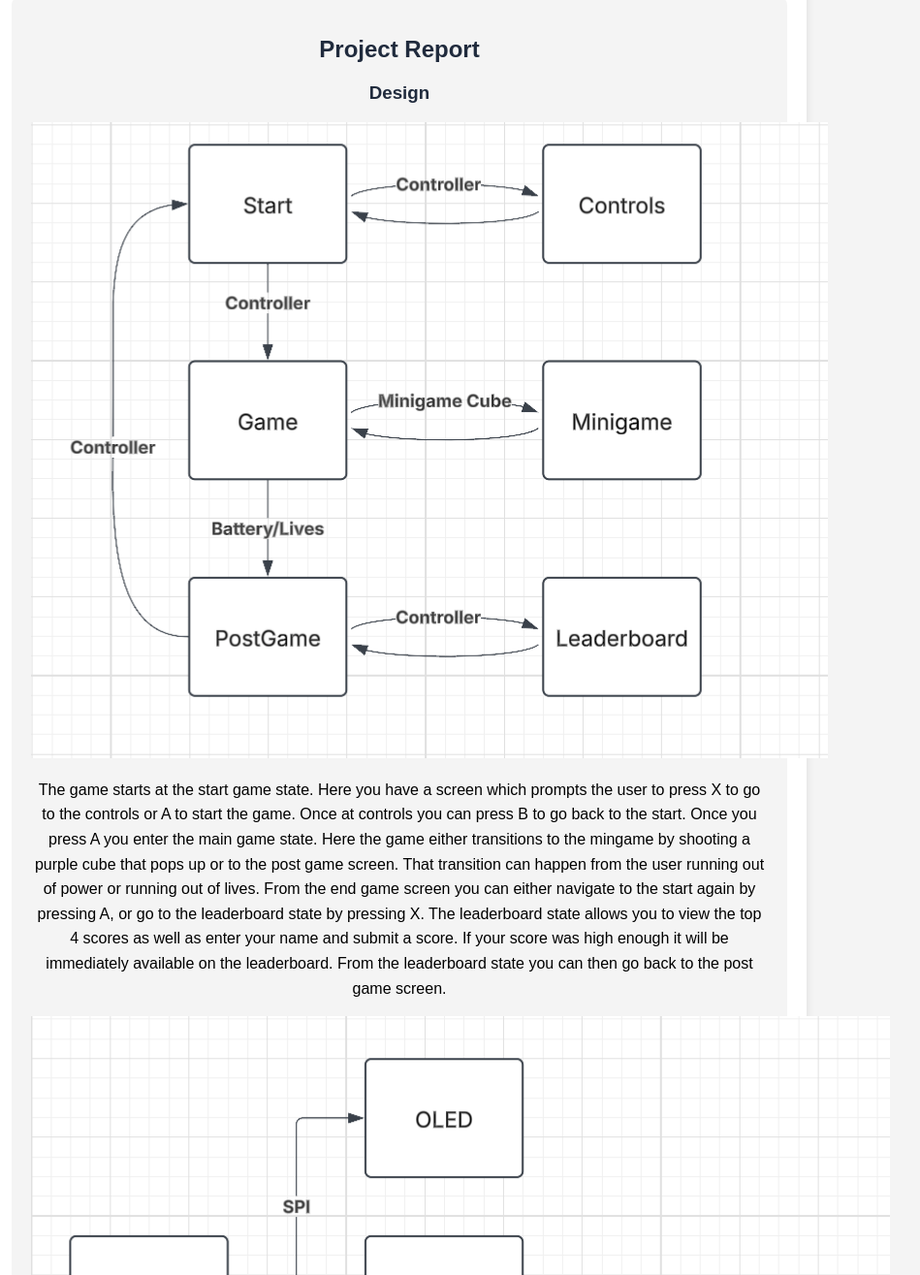
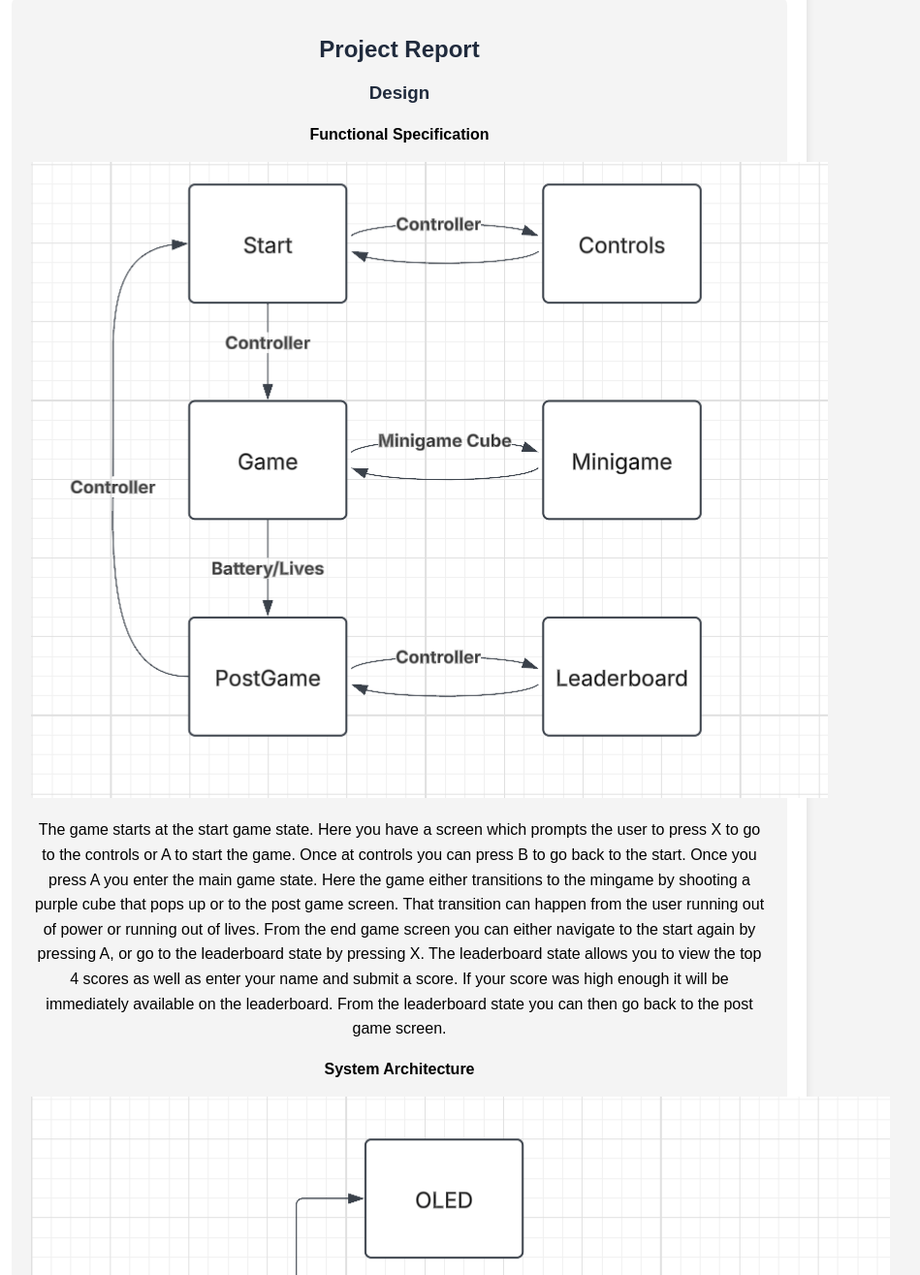
Before and after one commit to Braxai/EEC-172-Final-Project, a plain HTML site: page index.html in a window 1280 px wide. Shown: the part 1060-2375 px from the top of the page at 97% size, without its empty margins (228-1177 px from the left). Drawn offline with Linux system fonts and the light colour scheme.

Commit message:
Update index.html

```diff
--- a/index.html
+++ b/index.html
@@ -39,11 +39,13 @@
         <section id="report" class="project-report">
             <h2>Project Report</h2>
             <h3>Design</h3>
+            <p><strong>Functional Specification</strong></p>
             <img src="state_diagram.png" alt="State Diagram">
             <p>
                 The game starts at the start game state. Here you have a screen which prompts the user to press X to go to the controls or A to start the game. Once at controls you can press B to go back to the start. Once you press A you enter the main game state. Here the game either transitions to the mingame by shooting a purple cube that pops up or to the post game screen. That transition can happen from the user running out of power or running out of lives. From the end game screen you can either navigate to the start again by pressing A, or go to the leaderboard state by pressing X. The leaderboard state allows you to view the top 4 scores as well as enter your name and submit a score. If your score was high enough it will be immediately available on the leaderboard. From the leaderboard state you can then go back to the post game screen.
             </p>
 
+            <p><strong>System Architecture</strong></p>
             <img src="hardware_diagram.png" alt="Hardware Diagram">
             <p>
             The CC3200 is the center of the embedded system. The OLED connects to the Launchpad through SPI and the accelerometer connects with I2C similar to how these things were done in previous labs. In addition to this we connect the HM-10 bluetooth module to the CC3200 with UART. The HM-10 connects to a MacBook through Bluetooth Low Energy and the Xbox controller connects to the MacBook via bluetooth. A python script using pygame detects controller input and through this bluetooth connection the user input can be incorporated into the code written in CCS.
```
